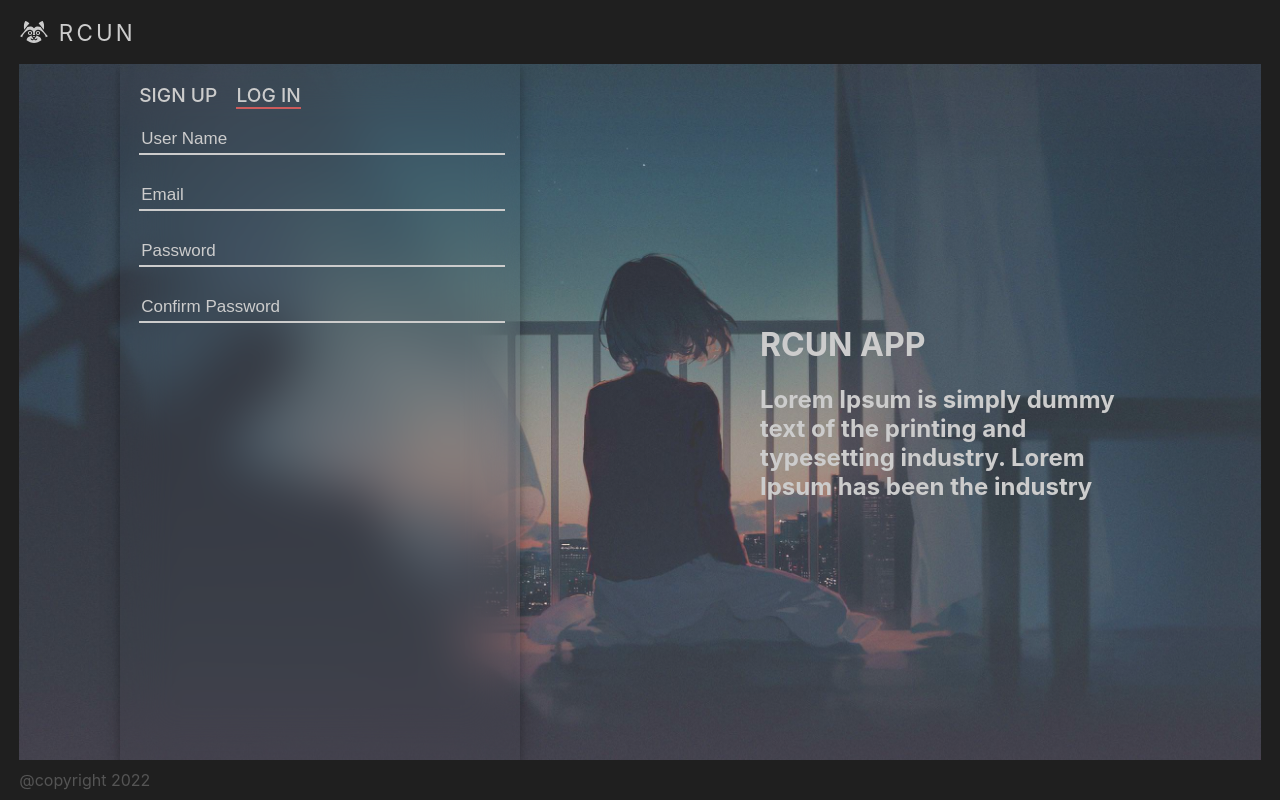
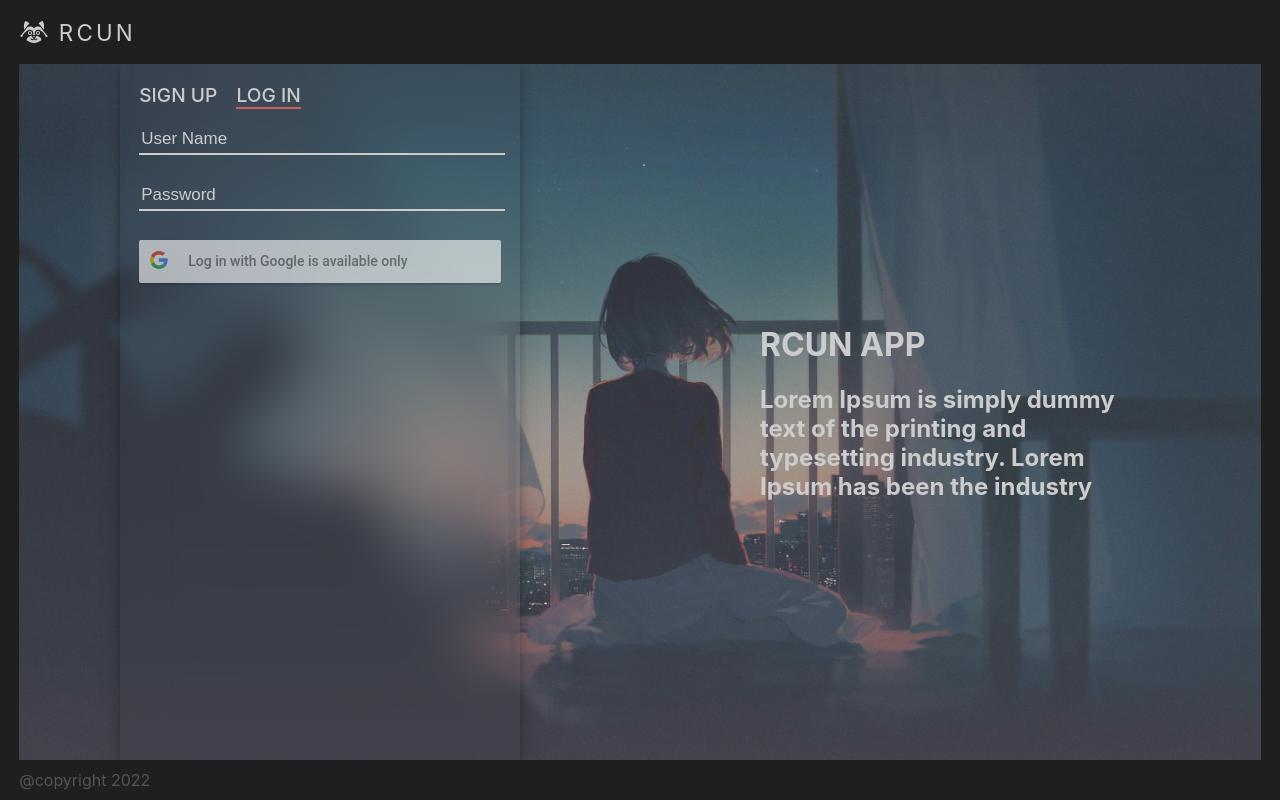
Before and after one commit to rcun-org/rcun-web, a React app: page /login in a window 1280 px wide. Built offline with nearby package versions, Linux system fonts and the light colour scheme.

Commit message:
google auth api started development

```diff
--- a/package.json
+++ b/package.json
@@ -21,8 +21,10 @@
   "homepage": "https://github.com/rcun-org/rcun-web#readme",
   "dependencies": {
     "axios": "^0.26.1",
+    "dotenv": "^16.0.0",
     "react": "^17.0.2",
     "react-dom": "^17.0.2",
+    "react-google-login": "^5.2.2",
     "react-icons": "^4.3.1",
     "react-router-dom": "^5.2.1",
     "react-transition-group": "^4.4.2",
@@ -36,6 +38,7 @@
     "babel-loader": "^8.2.3",
     "cross-env": "^7.0.3",
     "css-loader": "^6.7.0",
+    "dotenv-webpack": "^7.1.0",
     "html-webpack-plugin": "^5.5.0",
     "mini-css-extract-plugin": "^2.6.0",
     "sass": "^1.49.9",
--- a/src/components/Login/LoginContainer.jsx
+++ b/src/components/Login/LoginContainer.jsx
@@ -23,8 +23,12 @@ const LoginContainer = (props) => {
                 </div>
             </div>
             <div>
-                {/*<LoginForm className = {classes.formContainerInputList}/>*/}
-                <RegistrationForm className = {classes.formContainerInputList}/>
+                {authType === 'login'
+                && <LoginForm className={classes.formContainerInputList}/>
+                }
+                {authType === 'signup'
+                && <RegistrationForm className={classes.formContainerInputList}/>
+                }
             </div>
 
         </div>
--- a/src/components/Login/LoginForm.jsx
+++ b/src/components/Login/LoginForm.jsx
@@ -1,11 +1,27 @@
 import React from 'react';
 import BaseInput from "../UI/Input/BaseInput";
+import GoogleLogin from "react-google-login";
 
 const LoginForm = ({className}) => {
+    const handleLogin = (result) => {
+        console.log(result)
+    }
+    const handleFailure = (success) => {
+        console.log(success)
+    }
     return (
         <div className={className}>
             <BaseInput type='text' placeholder="User Name"/>
             <BaseInput type='password' placeholder="Password"/>
+            <GoogleLogin
+                clientId={process.env.REACT_APP_GOOGLE_CLIENT_ID}
+                buttonText={'Log in with Google is available only'}
+                onSuccess={handleLogin}
+                onFailure={handleFailure}
+                cookiePolicy={'single_host_origin'}
+            >
+
+            </GoogleLogin>
         </div>
     );
 };
--- a/webpack.config.js
+++ b/webpack.config.js
@@ -1,7 +1,8 @@
+const webpack = require('webpack')
 const MiniCssExtractPlugin = require('mini-css-extract-plugin')
 const HtmlWebpackPlugin = require("html-webpack-plugin")
+const Dotenv = require('dotenv-webpack');
 const {template} = require("@babel/core");
-
 let mode = "development"
 
 if (process.env.NODE_ENV === "production") {
@@ -34,12 +35,16 @@ module.exports = {
         ]
     },
     plugins: [
+        new Dotenv(),
+        // new webpack.DefinePlugin({
+        //     process: {env: {}}
+        // }),
         new MiniCssExtractPlugin(),
         new HtmlWebpackPlugin(
             {
                 template: "./src/index.html"
             }
-        )
+        ),
     ],
     resolve: {
         extensions: [".js", ".jsx"]
```
Also changed, not shown: 2 other files (tests, documents, lock files or other folders).
